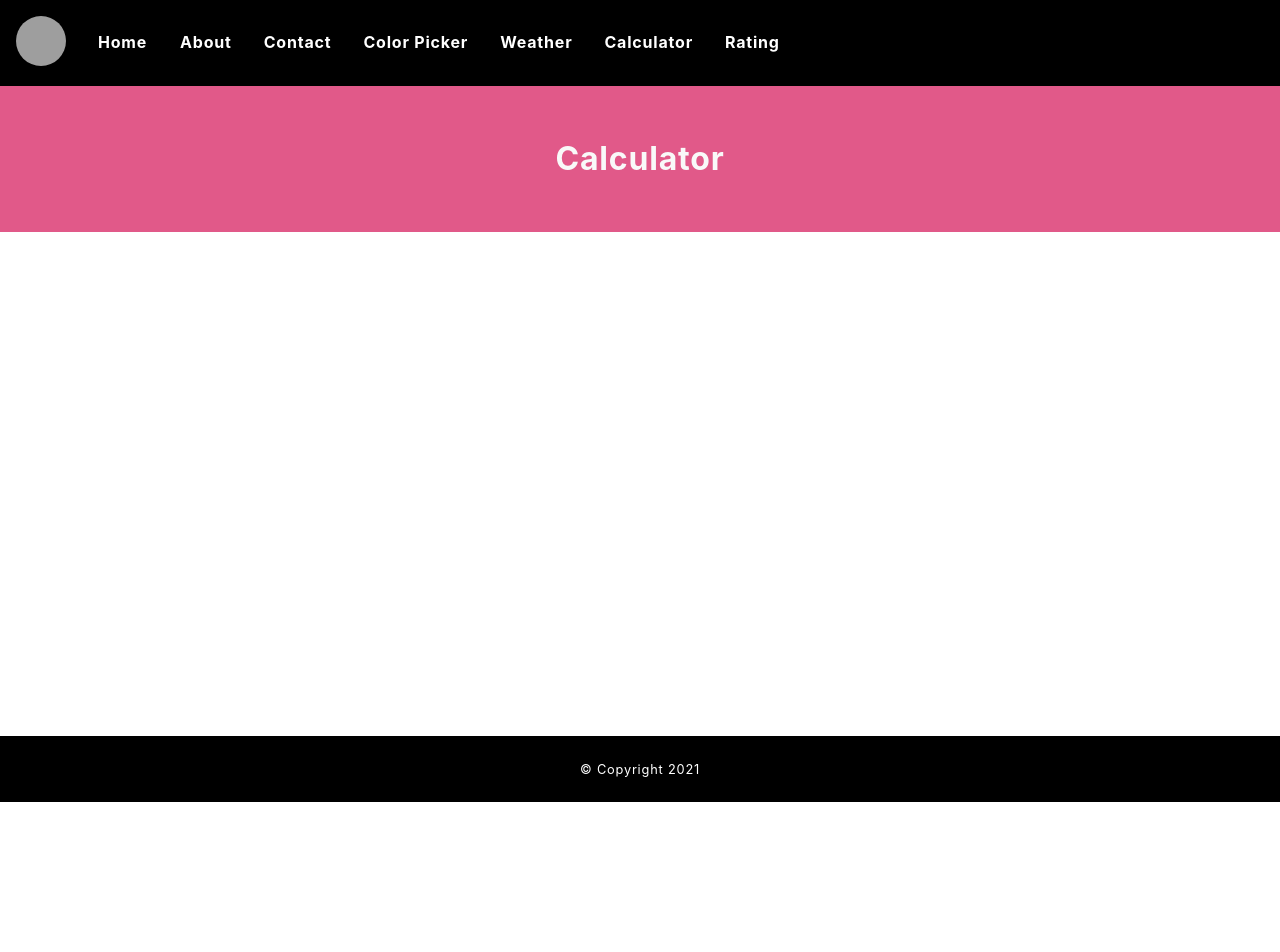
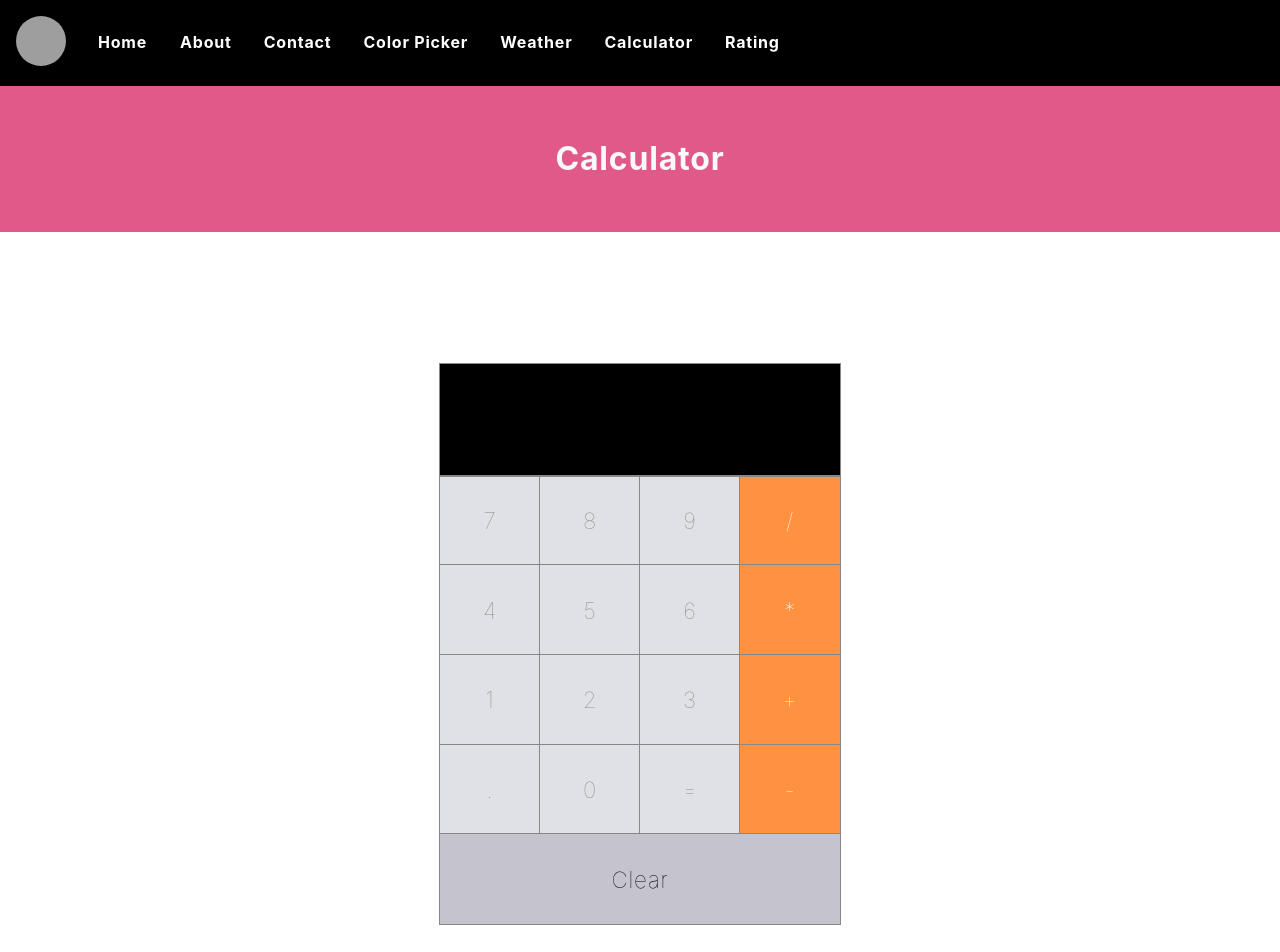
Before and after one commit to em200/sandbox, a React (Create React App) app in the folder site/: page /calculator in a window 1280 px wide. Shown: the top 952 px of the page. Before the commit the page ends 802 px from the top, so only its background shows below. Built offline with nearby package versions, Linux system fonts and the light colour scheme; grey boxes are pictures that could not be loaded.

Commit message:
fix links

```diff
--- a/site/package.json
+++ b/site/package.json
@@ -6,6 +6,7 @@
     "@testing-library/jest-dom": "^5.14.1",
     "@testing-library/react": "^11.2.7",
     "@testing-library/user-event": "^12.8.3",
+    "mathjs": "^9.4.4",
     "moment": "^2.29.1",
     "react": "^17.0.2",
     "react-dom": "^17.0.2",
--- a/site/src/components/calculator.jsx
+++ b/site/src/components/calculator.jsx
@@ -1,29 +1,28 @@
 import React, { Component } from 'react';
 import * as math from 'mathjs';
-import CalcButton from 'calc-button';
+import CalcButton from './calc-button';
 import CalcInput from './calc-input';
 import ClearButton from './calc-clear';
 
 class Calculator extends Component {
-	// constructor(props) {
-	// 	super(props);
-	// 	this.state = { input: '' };
-	// }
+	constructor(props) {
+		super(props);
+		this.state = { input: '' };
+	}
 
-	// addToInput = (val) => {
-	// 	this.setState({ input: this.state.input + val });
-	// };
+	addToInput = (val) => {
+		this.setState({ input: this.state.input + val });
+	};
 
-	// handleEqual = () => {
-	// 	this.setState({ input: math.eval(this.state.input) });
-	// };
+	handleEqual = () => {
+		this.setState({ input: math.evaluate(this.state.input) });
+	};
 	render() {
 		return (
-			// <div className="calc">
-			// 	<div className="calc-wrapper">
-			// 		<CalcInput input={this.state.input} />
-			{
-				/* <div className="row">
+			<div className="calc">
+				<div className="calc-wrapper">
+					<CalcInput input={this.state.input} />
+					<div className="row">
 						<CalcButton handleClick={this.addToInput}>7</CalcButton>
 						<CalcButton handleClick={this.addToInput}>8</CalcButton>
 						<CalcButton handleClick={this.addToInput}>9</CalcButton>
@@ -46,15 +45,14 @@ class Calculator extends Component {
 						<CalcButton handleClick={this.addToInput}>0</CalcButton>
 						<CalcButton handleClick={() => this.handleEqual()}>=</CalcButton>
 						<CalcButton handleClick={this.addToInput}>-</CalcButton>
-					</div> */
-			}
-			// 		<div className="row">
-			// 			<ClearButton
-			// 				handleClear={() => this.setState({ input: '' })}
-			// 			></ClearButton>
-			// 		</div>
-			// 	</div>
-			// </div>
+					</div>
+					<div className="row">
+						<ClearButton handleClear={() => this.setState({ input: '' })}>
+							Clear
+						</ClearButton>
+					</div>
+				</div>
+			</div>
 		);
 	}
 }
--- a/site/src/pages/calculator.jsx
+++ b/site/src/pages/calculator.jsx
@@ -1,14 +1,16 @@
 import React from 'react';
 import Hero from '../components/hero';
 import Container from '../components/container';
-// import Calculator from './calculator';
+import Calculator from '../components/calculator';
 import '../css/calculator.css';
 
 const Calc = () => {
 	return (
 		<div>
 			<Hero title="Calculator" />
-			<Container>{/* <Calculator /> */}</Container>
+			<Container>
+				<Calculator />
+			</Container>
 		</div>
 	);
 };
```
Also changed, not shown: 1 other file (tests, documents, lock files or other folders).
